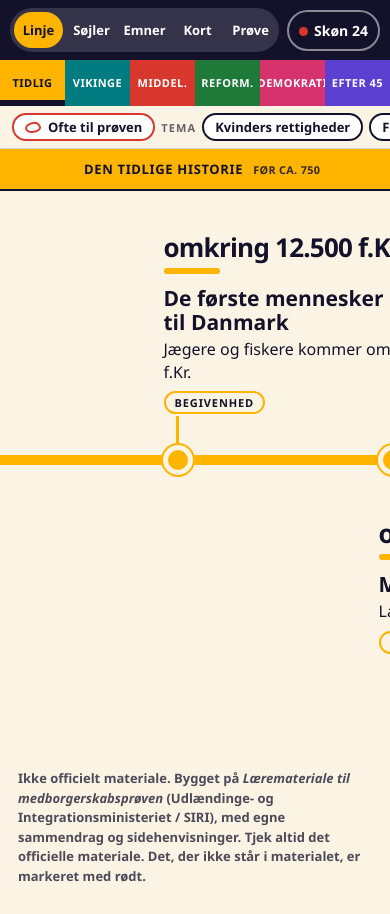
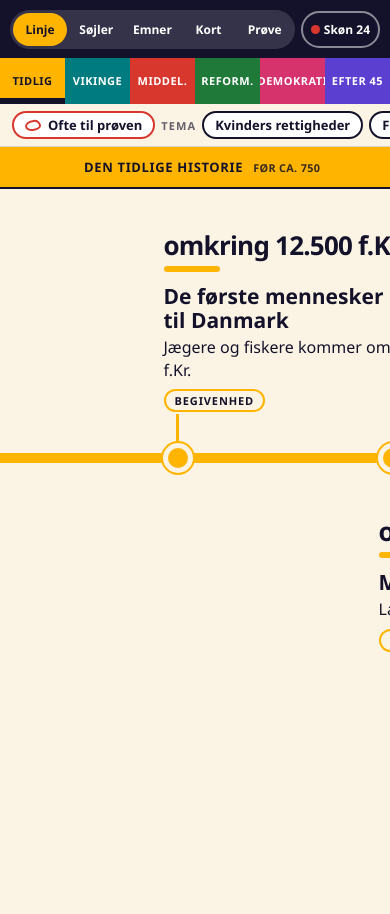
Before and after one commit to carolnotfound/medborgerskabsproven-oversigt, a plain HTML site: page index.html in a window 390 px wide. After the commit the page ends 844 px from the top, so only its background shows below. Drawn offline with Linux system fonts and the light colour scheme.

Commit message:
Fix label clash with Emner cards, remove footer, tighten menu on small screens
Co-Authored-By: Claude Sonnet 5.5 <noreply@anthropic.com>

```diff
--- a/index.html
+++ b/index.html
@@ -21,7 +21,6 @@
   <button class="mbtn" id="openGuess" aria-pressed="false" title="Alt, hvad der er et skøn eller kommer uden for materialet"><span class="dotred"></span>Skøn <span id="guessCount"></span></button>
 </header>
 <main id="stage"></main>
-<footer class="foot">Ikke officielt materiale. Bygget på <i>Læremateriale til medborgerskabsprøven</i> (Udlændinge- og Integrationsministeriet / SIRI), med egne sammendrag og sidehenvisninger. Tjek altid det officielle materiale. Det, der ikke står i materialet, er markeret med rødt.</footer>
 <aside class="sheet" id="sheet" aria-hidden="true" aria-live="polite">
   <button class="sheet-close" id="closeSheet" aria-label="Luk">Luk &times;</button>
   <div id="sheetBody"></div>
--- a/style.css
+++ b/style.css
@@ -257,7 +257,6 @@ body.sheet-open{padding-bottom:var(--sheetH,0)}
 .d-inner>.d-ribbon{height:0}
 .d-track{padding:6px 0 6px}
 
-.foot{max-width:60em;margin:0;padding:18px 18px 28px;font-size:13px;line-height:1.5;font-weight:600;opacity:.75}
 
 .d-inner,.e-headin{min-width:100%}
 
@@ -318,7 +317,7 @@ body.sheet-open{padding-bottom:var(--sheetH,0)}
 .pv-opts button{display:flex;gap:14px;align-items:center;border:3px solid var(--ink);border-radius:14px;padding:14px 16px;min-height:58px;font-size:19px;font-weight:700;line-height:1.3;background:var(--paper);width:100%}
 .pv-opts button:hover{background:#fff1c9}
 .pv-opts button[aria-checked=true]{background:var(--ink);color:#fff}
-.k{flex:none;display:inline-flex;align-items:center;justify-content:center;width:30px;height:30px;border-radius:50%;border:2px solid currentColor;font-weight:900;font-size:15px}
+.pv .k{flex:none;display:inline-flex;align-items:center;justify-content:center;width:30px;height:30px;border-radius:50%;border:2px solid currentColor;font-weight:900;font-size:15px}
 .pv-nav{display:flex;gap:12px;flex-wrap:wrap;margin-top:18px}
 .pv-nav .go{margin-left:auto}
 .pv-hint{font-size:13px;font-weight:600;opacity:.65;margin:10px 0 0}
@@ -350,6 +349,14 @@ body.sheet-open{padding-bottom:var(--sheetH,0)}
 .rv-o .t.wrong{color:var(--red)}
 .rv-skip{margin:0 0 4px;font-weight:800;font-size:14px}
 .rv-m{margin:6px 0 0;font-size:13px;font-weight:600;opacity:.85}
+@media(max-width:420px){
+  .menu{gap:6px}
+  .seg{padding:3px;gap:2px}
+  .seg button{font-size:12px;padding:8px 0}
+  .mbtn{font-size:12px;padding:8px 8px}
+  .dotred{margin-right:4px}
+}
+.pv h1,.pv h2,.pv h3{overflow-wrap:anywhere}
 @media(max-width:700px){
   .pv{padding:12px 10px 30px}
   .pv-hero{padding:16px}
```
